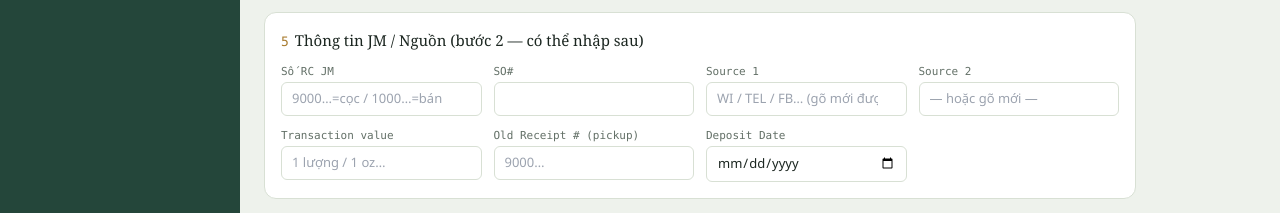
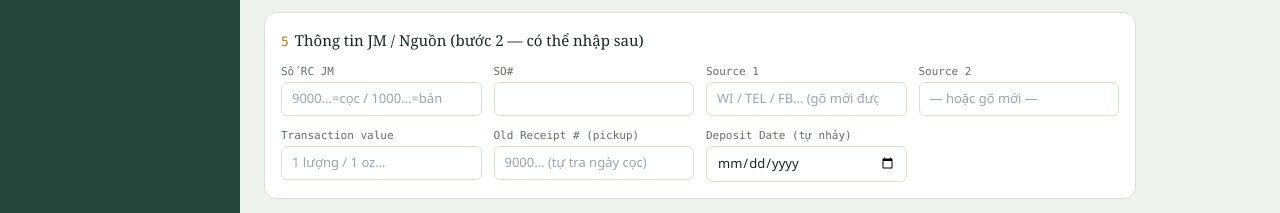
Before and after one commit to quocviet-IT/ktus, a Next.js app: page /rc/new in a window 1280 px wide. Shown: the part 1032-1245 px from the top of the page. Built offline with nearby package versions, Linux system fonts and the light colour scheme.

Commit message:
feat(rc): Deposit Date tu nhay khi nhap Old Receipt # (tra don coc theo so JM, thay INDEX/MATCH Excel)

```diff
--- a/src/app/actions.ts
+++ b/src/app/actions.ts
@@ -1,7 +1,7 @@
 "use server";
 import { revalidatePath } from "next/cache";
 import { redirect } from "next/navigation";
-import { addTransaction, updateTransaction, setStatus as dbSetStatus, getTransaction, addBankLine, setBankMatched, addPaymentMethod, deleteCatalogItem, upsertCatalogItem } from "@/lib/data";
+import { addTransaction, updateTransaction, setStatus as dbSetStatus, getTransaction, findByJm, addBankLine, setBankMatched, addPaymentMethod, deleteCatalogItem, upsertCatalogItem } from "@/lib/data";
 import type { CatalogGroupKey } from "@/lib/catalog";
 import type { TxStatus, TxType, CompanyCode, LineItem, Payment } from "@/lib/types";
 
@@ -95,6 +95,15 @@ function paymentRows(ngay: string, amounts: Record<string, number>, direction: "
     direction,
     isDau: direction === "ar",
   }));
+}
+
+// Tra ngày cọc theo Old Receipt # (thay công thức INDEX/MATCH trong Excel):
+// tìm đơn cọc có số JM = oldReceiptNo, trả về ngày + khách để form tự điền.
+export async function lookupDepositInfo(oldReceiptNo: string): Promise<{ date?: string; khach?: string }> {
+  const v = (oldReceiptNo || "").trim();
+  if (!v) return {};
+  const dep = await findByJm(v);
+  return dep ? { date: dep.ngay, khach: dep.khach } : {};
 }
 
 // BR-07: gộp dòng & tự tính tổng → đổ vào A/R theo hình thức; BR-01 sẽ tự phân loại khi hiển thị
--- a/src/app/rc/new/rc-new-form.tsx
+++ b/src/app/rc/new/rc-new-form.tsx
@@ -3,7 +3,7 @@
 import { useMemo, useState, cloneElement, isValidElement } from "react";
 import { ArrowRight, Plus, Save, X } from "lucide-react";
 import PageHeader from "@/components/page-header";
-import { createRc, type RcInput } from "@/app/actions";
+import { createRc, lookupDepositInfo, type RcInput } from "@/app/actions";
 import { COMPANIES } from "@/lib/store";
 import { ACTIVE_TYPE_OPTIONS, TYPE_LABEL } from "@/lib/rules";
 import { money } from "@/lib/format";
@@ -57,7 +57,24 @@ export default function NhapRCForm({
   const [ar, setAr] = useState<Record<string, number>>({});
   const [ap, setAp] = useState<Record<string, number>>({});
   const [orderTotalRaw, setOrderTotalRaw] = useState<string>("");
+  const [oldReceiptNo, setOldReceiptNo] = useState("");
+  const [depositDate, setDepositDate] = useState("");
+  const [depLookup, setDepLookup] = useState("");
   const [busy, setBusy] = useState(false);
+
+  // Gõ Old Receipt # → tra đơn cọc khớp → tự điền Deposit Date (thay INDEX/MATCH của Excel)
+  async function onOldReceiptBlur() {
+    const v = oldReceiptNo.trim();
+    if (!v) { setDepLookup(""); return; }
+    setDepLookup("Đang tra…");
+    const info = await lookupDepositInfo(v);
+    if (info?.date) {
+      setDepositDate(info.date);
+      setDepLookup(`✓ Đơn cọc${info.khach ? " · " + info.khach : ""} ngày ${info.date.split("-").reverse().join("/")}`);
+    } else {
+      setDepLookup("Không tìm thấy đơn cọc khớp số này");
+    }
+  }
 
   // TRANS = 3 sale, PC49 (và còn lại) = 2 sale (theo file Excel thật)
   const salesCount = company === "Trans" ? 3 : 2;
@@ -215,9 +232,10 @@ export default function NhapRCForm({
             {fld("Source 1", combo("source1", "dl-sources", "WI / TEL / FB… (gõ mới được)"))}
             {fld("Source 2", combo("source2", "dl-sources", "— hoặc gõ mới —"))}
             {fld("Transaction value", <input name="transactionValue" placeholder="1 lượng / 1 oz…" className={inp} />)}
-            {fld("Old Receipt # (pickup)", <input name="oldReceiptNo" placeholder="9000…" className={inp} />)}
-            {fld("Deposit Date", <input name="depositDate" type="date" className={inp} />)}
+            {fld("Old Receipt # (pickup)", <input name="oldReceiptNo" value={oldReceiptNo} onChange={(e) => setOldReceiptNo(e.target.value)} onBlur={onOldReceiptBlur} placeholder="9000… (tự tra ngày cọc)" className={inp} />)}
+            {fld("Deposit Date (tự nhảy)", <input name="depositDate" type="date" value={depositDate} onChange={(e) => setDepositDate(e.target.value)} className={inp} />)}
           </div>
+          {depLookup && <p className="mt-2 text-[11.5px] text-muted">{depLookup}</p>}
         </Section>
 
         {/* 6. Sales & phân bổ */}
```
